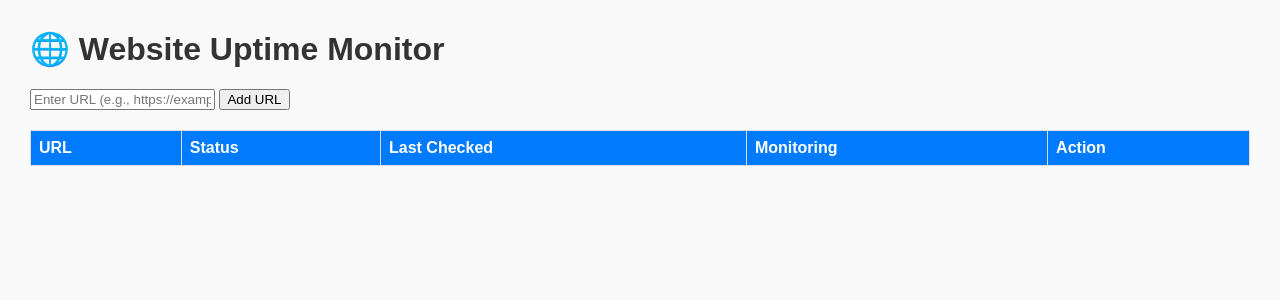
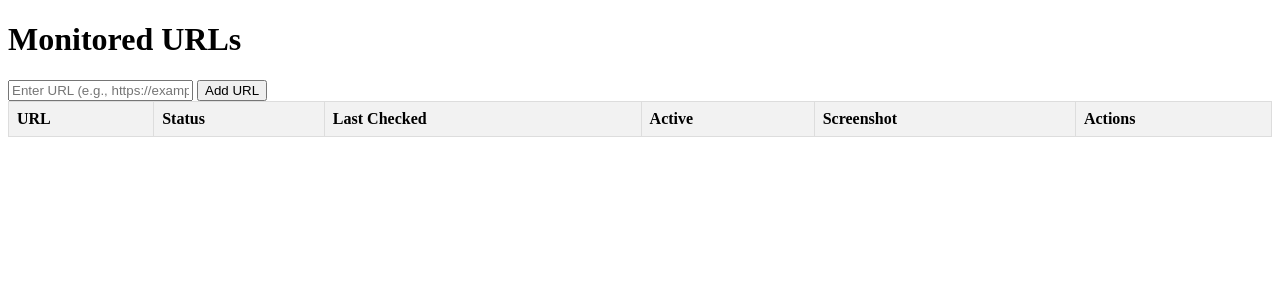
Before and after one commit to KevinEbed/housing-check-bot, a Flask app: page / in a window 1280 px wide. Shown: the top 300 px of the page. Run offline with Flask 3, Linux system fonts and the light colour scheme; lists and menus that the app fills with data are empty; parts of the project's set-up code (start-up, migrations or seed data) failed here and were passed over.

Commit message:
Update index.html

```diff
--- a/templates/index.html
+++ b/templates/index.html
@@ -1,40 +1,48 @@
 <!DOCTYPE html>
 <html>
 <head>
-    <title>Website Uptime Monitor</title>
-    <link rel="stylesheet" href="{{ url_for('static', filename='styles.css') }}">
+    <title>Website Monitor</title>
+    <style>
+        table { border-collapse: collapse; width: 100%; }
+        th, td { border: 1px solid #ddd; padding: 8px; text-align: left; }
+        th { background-color: #f2f2f2; }
+        img { max-width: 200px; height: auto; }
+    </style>
 </head>
 <body>
-    <h1>🌐 Website Uptime Monitor</h1>
-    <form action="/add" method="POST">
+    <h1>Monitored URLs</h1>
+    <form action="/add" method="post">
         <input type="text" name="url" placeholder="Enter URL (e.g., https://example.com)" required>
         <button type="submit">Add URL</button>
     </form>
-
     <table>
-        <thead>
         <tr>
             <th>URL</th>
             <th>Status</th>
             <th>Last Checked</th>
-                <th>Monitoring</th>
-                <th>Action</th>
+            <th>Active</th>
+            <th>Screenshot</th>
+            <th>Actions</th>
         </tr>
-        </thead>
-        <tbody>
         {% for url in urls %}
         <tr>
             <td>{{ url.url }}</td>
-                <td>{{ url.status or "Unknown" }}</td>
-                <td>{{ url.last_checked.strftime('%Y-%m-%d %H:%M:%S') if url.last_checked else 'Never' }}</td>
-                <td>{{ "Yes" if url.is_active else "No" }}</td>
+            <td>{{ url.status or 'Unknown' }}</td>
+            <td>{{ url.last_checked or 'Never' }}</td>
+            <td>{{ 'Yes' if url.is_active else 'No' }}</td>
             <td>
-                    <a href="/toggle/{{ url.id }}">{{ "Stop" if url.is_active else "Start" }}</a> |
+                {% if url.last_screenshot %}
+                <img src="/{{ url.last_screenshot }}" alt="Screenshot">
+                {% else %}
+                No screenshot
+                {% endif %}
+            </td>
+            <td>
+                <a href="/toggle/{{ url.id }}">Toggle</a>
                 <a href="/delete/{{ url.id }}">Delete</a>
             </td>
         </tr>
         {% endfor %}
-        </tbody>
     </table>
 </body>
 </html>
```
Lines whose indentation alone changed are shown as unchanged.
